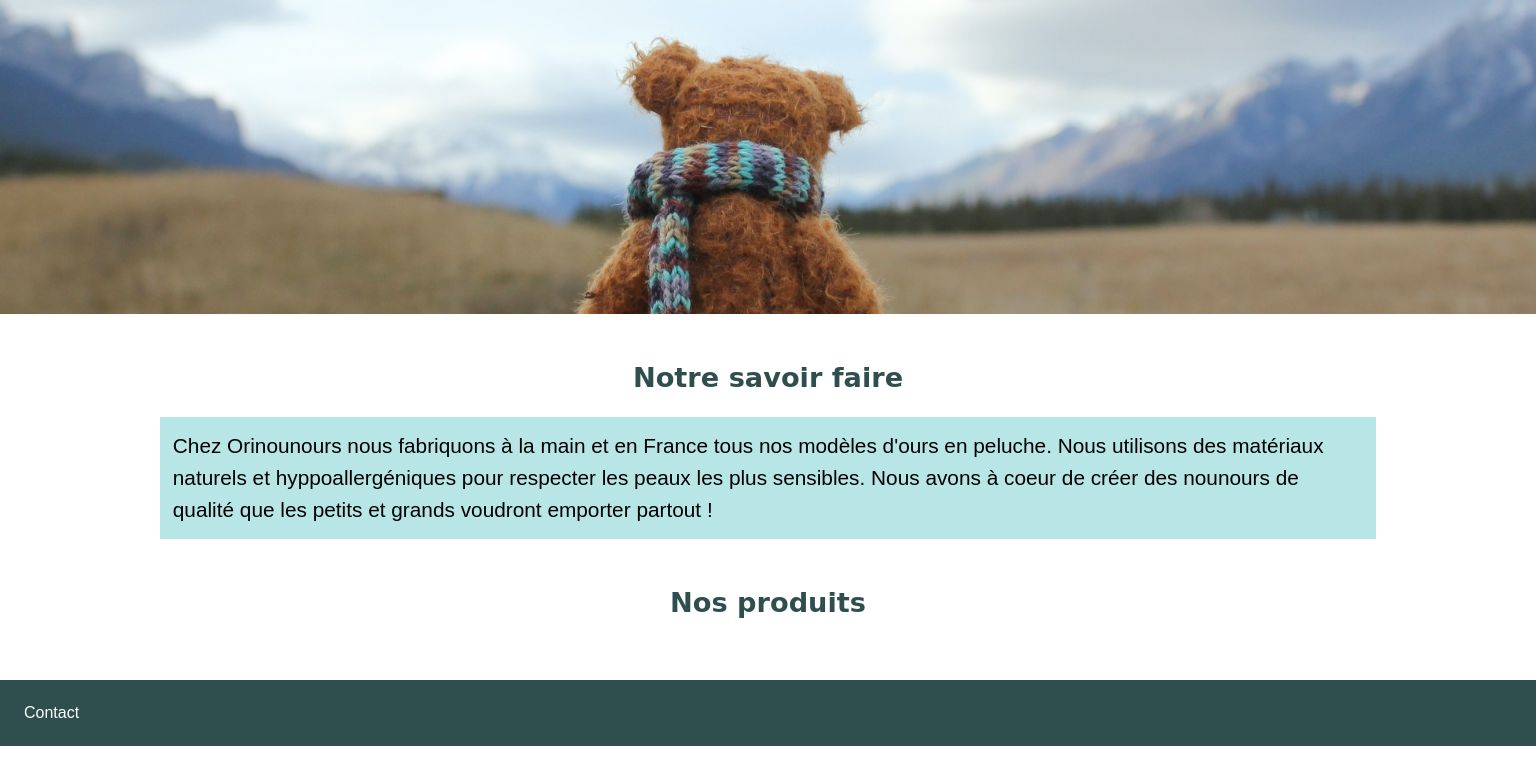
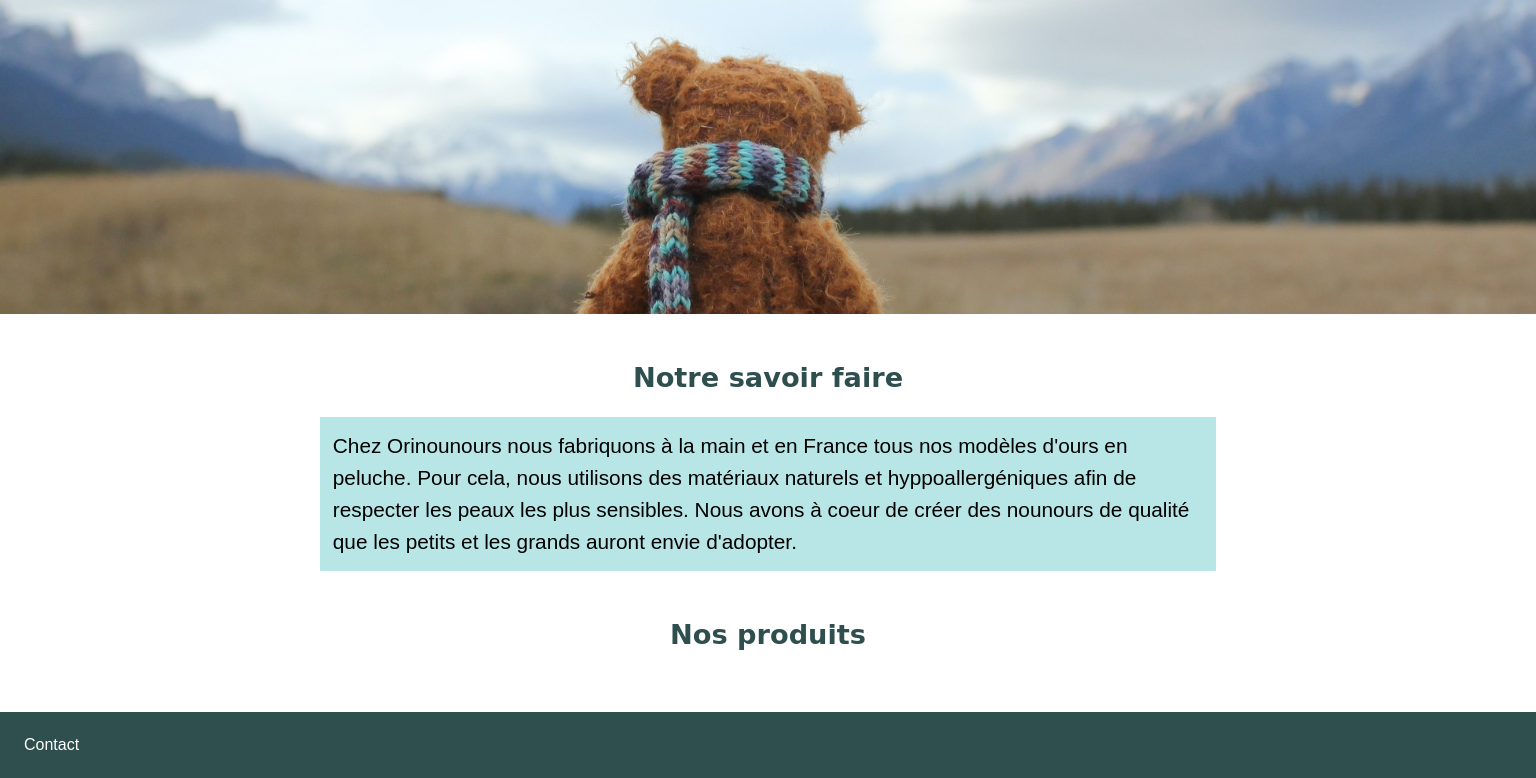
Before and after one commit to elisepeault/ElisePeault_5_29062021, a plain HTML site: page front-end/index.html in a window 1536 px wide. Shown: the part 73-851 px from the top of the page. Before the commit the page ends 819 px from the top, so only its background shows below. Drawn offline with Linux system fonts and the light colour scheme; no server answers; some icons are missing; a web font is replaced by a local one.

Commit message:
company description done

```diff
--- a/front-end/index.html
+++ b/front-end/index.html
@@ -39,7 +39,7 @@
         <div class="company-description">
             <h2 class="company-description__title">Notre savoir faire</h2>
             <div class="company-description__container">
-                <p class="company-description__container__text">Chez Orinounours nous fabriquons à la main et en France tous nos modèles d'ours en peluche. Nous utilisons des matériaux naturels et hyppoallergéniques pour respecter les peaux les plus sensibles. Nous avons à coeur de créer des nounours de qualité que les petits et grands voudront emporter partout ! </p>
+                <p class="company-description__container__text">Chez Orinounours nous fabriquons à la main et en France tous nos modèles d'ours en peluche. Pour cela, nous utilisons des matériaux naturels et hyppoallergéniques afin de respecter les peaux les plus sensibles. Nous avons à coeur de créer des nounours de qualité que les petits et les grands auront envie d'adopter.</p>
             </div>
         </div>
         <h2 class="products__title">Nos produits</h2>
--- a/front-end/scss/pages/_index.scss
+++ b/front-end/scss/pages/_index.scss
@@ -15,6 +15,9 @@
     padding: 1.2rem;
     @media(min-width: 1025px) {
         padding: 0 10rem 0 10rem;
+    }
+    @media(min-width: 1350px) {
+        padding: 0 20rem 0 20rem;
     }
 }
 
```
Also changed, not shown: front-end/css/styles.css, 1 other file.
